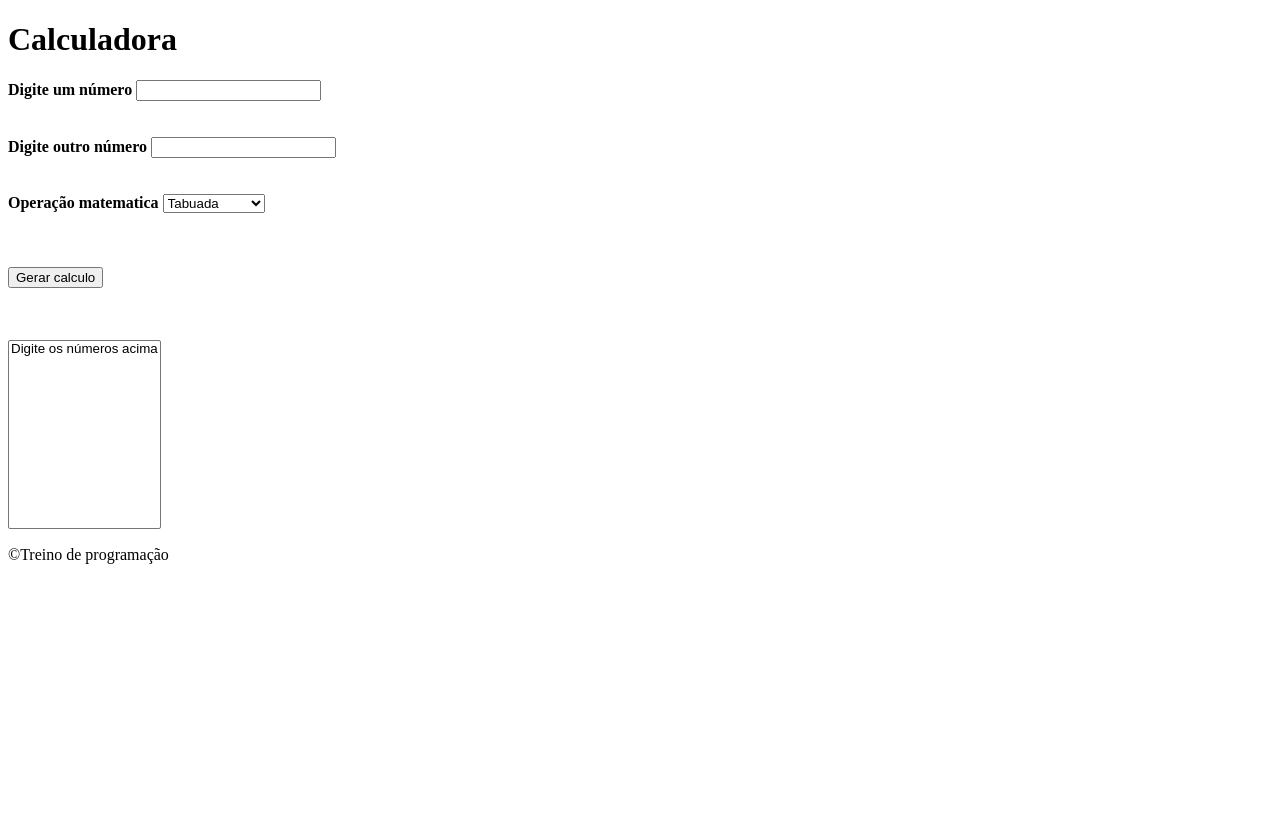
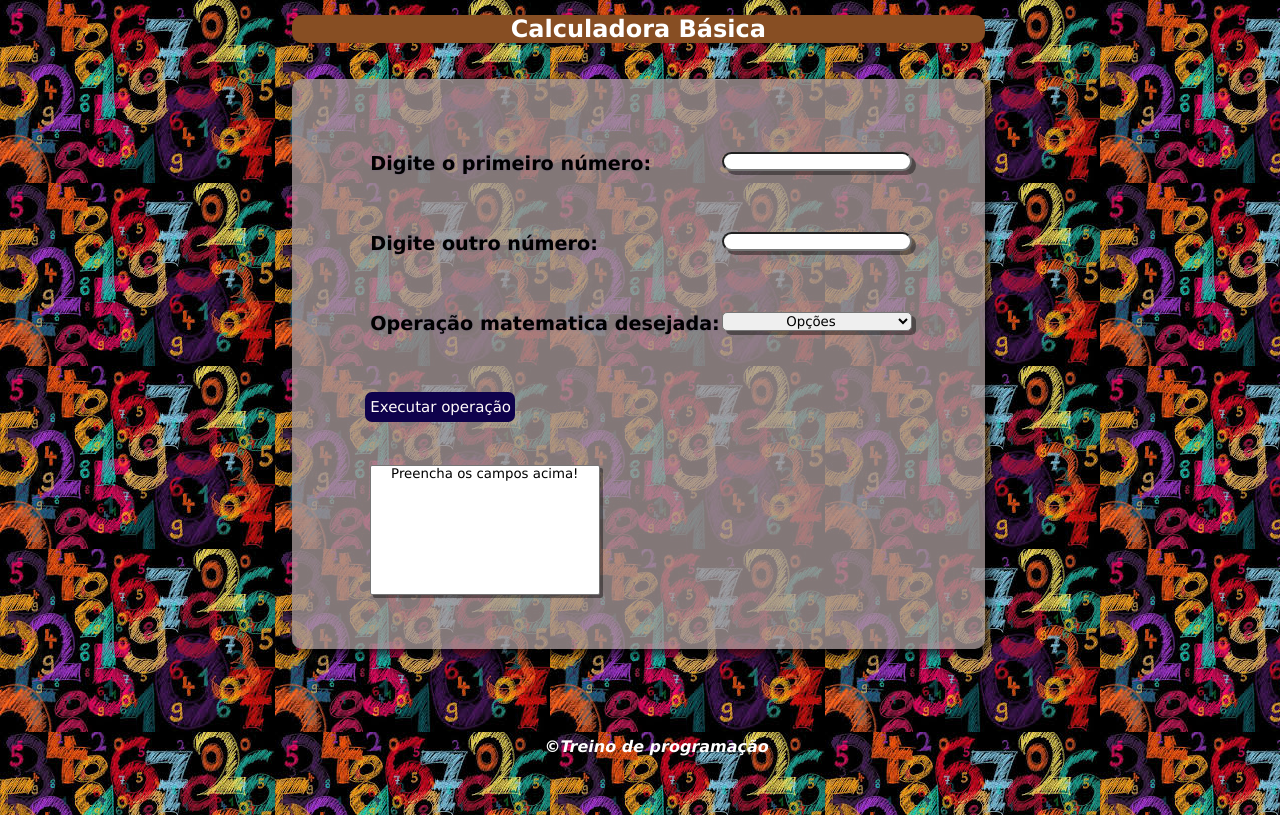
Before and after one commit to EduardoGabrielV/Calculator, a plain HTML site: page index.html in a window 1280 px wide. Drawn offline with Linux system fonts and the light colour scheme.

Commit message:
final da estilização.. (fazer melhorias na estrutura)

```diff
--- a/app.js
+++ b/app.js
@@ -10,11 +10,11 @@ function carregar2(){
 
      if(tabd.value.length === "" || Number(tabd.value <= 0 )){
 
-       window.alert("Por favor digite  um valor válido , qualquer número maior que zero");
+       window.alert("Para calcular, digite qualquer numero maior ou igual a Zero!");
 
      }else if(tabd2.value.length === "" || tabd2.value <= 0){
 
-       window.alert("Digite um outro número válido para concluir a operação matematica");
+       window.alert("Digite outro número válido para concluir a operação matematica");
 
      }else{
 
--- a/index.html
+++ b/index.html
@@ -1,32 +1,34 @@
 <!DOCTYPE html>
-<html lang="en">
+<html lang="pt-BR">
 <head>
-    <meta charset="UTF-8">
-    <meta http-equiv="X-UA-Compatible" content="IE=edge">
-    <meta name="viewport" content="width=device-width, initial-scale=1.0">
-    <title>Calculator</title>
-    <link rel="stylesheet" href="stryle.css">
+  <meta charset="UTF-8">
+  <meta http-equiv="X-UA-Compatible" content="IE=edge">
+  <meta name="viewport" content="width=device-width, initial-scale=1.0">
+  <title>Calculadora</title>
+
+  <link rel="stylesheet" href="style.css">
+
 </head>
 
 <body id ="corpoPrincipal"onload="carregar2()">
 
   <header>
-    <h1>Calculadora</h1>
+    <h1>Calculadora Básica</h1>
   </header>
 
   <section id = "corpoSegundario">
 
     <div id="dados">
 
-      <p><strong class="tab2Text">Digite um número     </strong><input type="number" name="box4" id="tab">
-         <br><br><br>
+      <p><strong class="tab2Text">Digite o primeiro número:     </strong><input type="number" name="box4" id="tab">
+         <br><br><br><br>
 
-        <strong class ="tab2Text">Digite outro número </strong><input type="number" name="box4" id="tab2">
-        <br><br><br>
+        <strong class ="tab2Text">Digite outro número: </strong><input type="number" name="box4" id="tab2">
+        <br><br><br><br>
 
-        <strong class ="tab2Text"> Operação matematica </strong>
+        <strong class ="tab2Text"> Operação matematica desejada: </strong>
         <select name="" id="SeleMath">
-          <option value="">Tabuada</option>
+          <option value="">Opções</option>
           <option value="">Multiplicação</option>
           <option value="">Subtração</option>
           <option value="">Soma</option>
@@ -34,7 +36,7 @@
           <option value="">Porcentagem</option>
         </select>
         <br><br><br><br>
-        <input id ="botao" type="button" value="Gerar calculo" onclick="carregar2()">
+        <input id ="botao" type="button" value="Executar operação" onclick="carregar2()">
         <br><br><br>
 
       </p>
@@ -45,9 +47,9 @@
 
     <div id ="resultado">
 
-      <select name="tabb" id="sele" size = 11 >
+      <select name="tabb" id="sele" size = 8 >
 
-        <option value="">Digite os números acima</option>
+        <option value=""> Preencha os campos acima!</option>
 
       </select>
 
@@ -67,6 +69,6 @@
 
 </body>
 
-<script src="tabuada2.js"></script>
+<script src="app.js"></script>
 
 </html>
--- a/style.css
+++ b/style.css
@@ -11,7 +11,7 @@
 
     color:white;
     text-align: center;
-    background:blue ;
+    background:rgb(135, 78, 35) ;
     border-radius: 10px;
     width: 95%;
     font-size: 75%;
@@ -36,7 +36,7 @@
   #corpoSegundario{
     /*height: 65%;*/
     height: 570px;
-    background: rgba(245, 199, 199, 0.792);
+    background: rgba(164, 151, 151, 0.792);
     border-radius: 10px;
     padding-left: 10%;
     padding-right: 10%;
@@ -80,8 +80,8 @@
     cursor: pointer;
     border-radius: 7px;
     border: 0;
-    background: #043481;
-    color: white;
+    background: #0f024c;
+    color: rgb(255, 250, 250);
     font-size: 15px;
     padding: 1%;
     margin: auto;
@@ -94,10 +94,10 @@
   #tab{
 
 
-    width: 170px;
+    width: 190px;
     text-align:center;
     box-shadow: 4px 4px rgba(0,0,0,0.4);
-    border-radius: 5px;
+    border-radius: 10px;
     cursor: pointer;
     float: right
 
@@ -110,10 +110,10 @@
 
   #tab2{
 
-    width: 170px;
+    width: 190px;
     text-align:center;
     box-shadow: 4px 4px rgba(0,0,0,0.4);
-    border-radius: 5px;
+    border-radius: 10px;
     cursor: pointer;
     float: right /* possiona no lado direito  */
     /*  margin-left: 20%;
@@ -139,14 +139,12 @@
 
   #sele{
 
-    box-shadow: 4px 4px rgba(0,0,0,0.4);
-    overflow-x: scroll;
-    overflow-y: scroll;
+    box-shadow: 3px 3px rgba(0,0,0,0.4);
     white-space: nowrap;
     margin:auto;
     text-align:center;
-    width: 150px;
-    border-radius: 5px;
+    width: 230px;
+    border-radius: 2px;
     font-family: Arial;
     font-weight: bold
 
@@ -156,7 +154,7 @@
   #SeleMath{
 
     box-shadow: 4px 4px rgba(0,0,0,0.4);
-    width: 170px;
+    width: 190px;
     text-align:center;
     border-radius: 5px;
     cursor: pointer;
```
